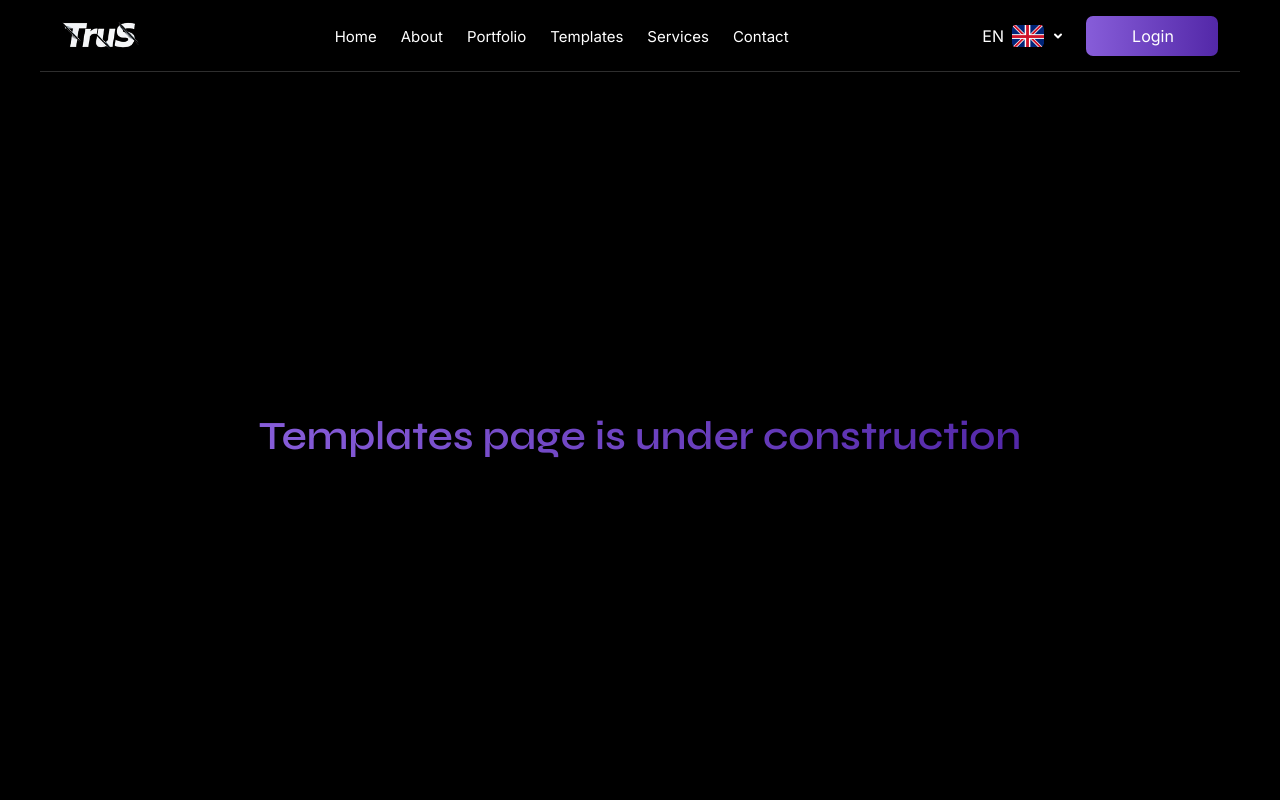
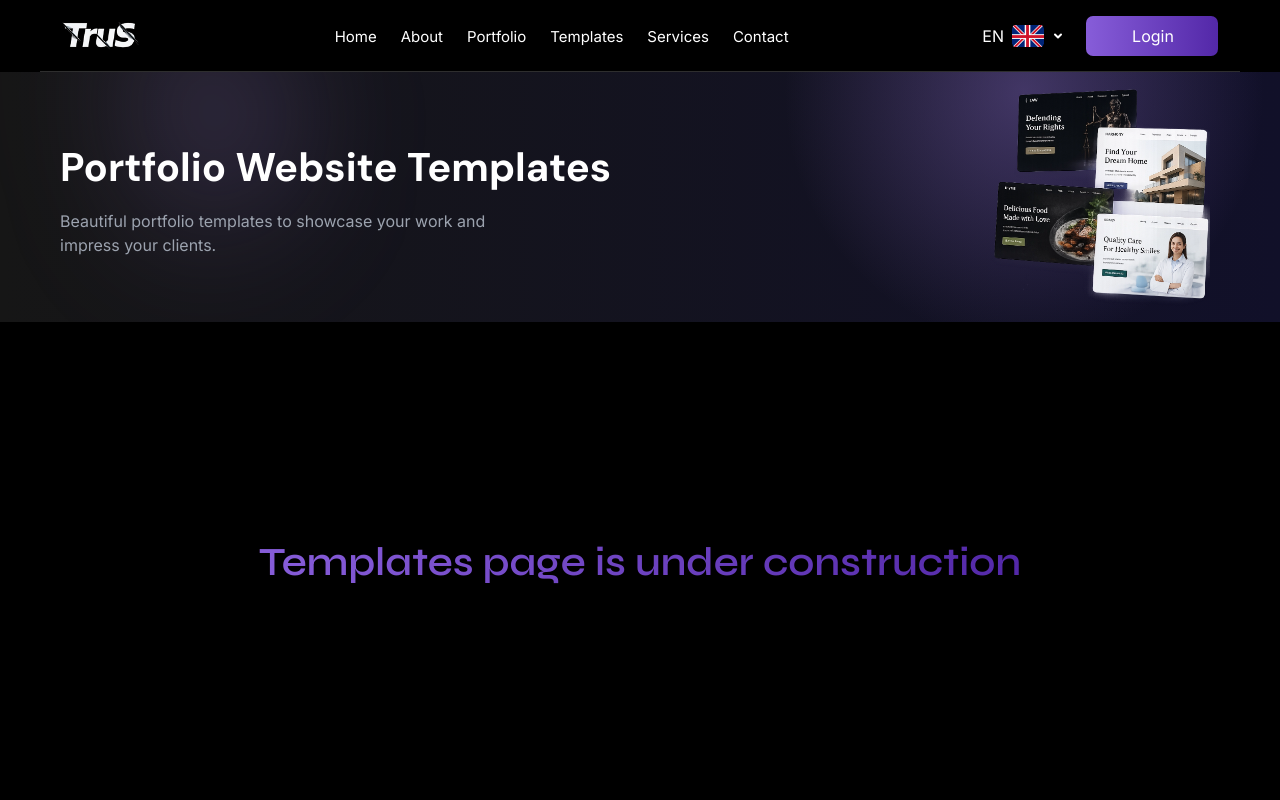
Before and after one commit to shadiiiHz/trus-web-app, a React (Vite) app: page /templates in a window 1280 px wide. Shown: the top 800 px of the page. Built offline with nearby package versions, Linux system fonts and the light colour scheme.

Commit message:
feat: :fire: add template banner

```diff
--- /dev/null
+++ b/src/components/templates/TemplateBanner.tsx
@@ -0,0 +1,60 @@
+import { siteConfig } from "@/config/site.config";
+
+/** Fixed banner height per design spec. */
+const BANNER_HEIGHT = 250;
+
+/**
+ * Right-side illustration. Drop the exported graphic in at this path
+ * (public/templates/banner-graphic.png) — served as-is, no build step needed.
+ */
+const BANNER_GRAPHIC_SRC = "/templates/Image-template.webp";
+
+/**
+ * Full-bleed banner below the Navbar. Height is fixed per design spec — not
+ * derived from content — so it stays pixel-identical to Figma regardless of
+ * copy length or locale.
+ */
+export function TemplatesBanner() {
+  const { headline, subtitle } = siteConfig.templatesPage.banner;
+
+  return (
+    <section
+      className="relative w-full overflow-hidden"
+      style={{
+        height: BANNER_HEIGHT,
+        background:
+          "radial-gradient(ellipse 400px 420px at 80% 8%, rgba(159,126,225,0.34), rgba(159,126,225,0) 60%), " +
+          "linear-gradient(90deg, rgba(22,22,22,1) 0%, rgba(17,16,41,1) 100%)",
+      }}
+    >
+      {/* Mirrors the right-side glow onto the top-left corner, smaller */}
+      <div
+        aria-hidden="true"
+        className="pointer-events-none absolute -top-16 left-10 h-60 w-60 rounded-full"
+        style={{
+          background: "radial-gradient(ellipse 200px 400px at 100% 8%, rgba(159,126,225,0.5), rgba(159,126,225,0) 90%)",
+          filter: "blur(70px)",
+        }}
+      />
+
+      <div className="relative mx-auto flex h-full max-w-300 items-center justify-between gap-8 px-5">
+        <div className="min-w-0">
+          <h1 className="font-hero text-display-sm md:text-display-md font-bold text-brand-white md:whitespace-nowrap">
+            {headline}
+          </h1>
+          <p className="mt-3 max-w-md font-body text-body text-brand-muted">
+            {subtitle}
+          </p>
+        </div>
+
+        <img
+          src={BANNER_GRAPHIC_SRC}
+          alt=""
+          className="hidden lg:block h-full w-auto max-h-full shrink-0 object-contain"
+        />
+      </div>
+    </section>
+  );
+}
+
+export default TemplatesBanner;
--- a/src/config/site.config.ts
+++ b/src/config/site.config.ts
@@ -305,6 +305,10 @@ function buildSiteConfig(locale: Locale) {
       } as Record<string, Array<{ id: number; image: string; link: string }>>,
     },
 
+    templatesPage: {
+      banner: dict.templatesPage.banner,
+    },
+
     contact: {
       eyebrow: dict.contact.eyebrow,
       heading: dict.contact.heading,
--- a/src/i18n/de.json
+++ b/src/i18n/de.json
@@ -256,6 +256,13 @@
     ]
   },
 
+  "templatesPage": {
+    "banner": {
+      "headline": "Portfolio-Website-Vorlagen",
+      "subtitle": "Wunderschöne Portfolio-Vorlagen, um deine Arbeit zu präsentieren und deine Kunden zu beeindrucken."
+    }
+  },
+
   "footer": {
     "firstColumn": "Leistungen",
     "secondColumn": "Unternehmen",
--- a/src/i18n/en.json
+++ b/src/i18n/en.json
@@ -249,6 +249,13 @@
     ]
   },
 
+  "templatesPage": {
+    "banner": {
+      "headline": "Portfolio Website Templates",
+      "subtitle": "Beautiful portfolio templates to showcase your work and impress your clients."
+    }
+  },
+
   "footer": {
     "firstColumn": "Services",
     "secondColumn": "Company",
--- a/src/i18n/es.json
+++ b/src/i18n/es.json
@@ -249,6 +249,13 @@
     ]
   },
 
+  "templatesPage": {
+    "banner": {
+      "headline": "Plantillas de sitios de portafolio",
+      "subtitle": "Hermosas plantillas de portafolio para mostrar tu trabajo e impresionar a tus clientes."
+    }
+  },
+
   "footer": {
     "firstColumn": "Servicios",
     "secondColumn": "Empresa",
--- a/src/i18n/fr.json
+++ b/src/i18n/fr.json
@@ -249,6 +249,13 @@
     ]
   },
 
+  "templatesPage": {
+    "banner": {
+      "headline": "Modèles de sites portfolio",
+      "subtitle": "De beaux modèles de portfolio pour présenter votre travail et impressionner vos clients."
+    }
+  },
+
   "footer": {
     "firstColumn": "Services",
     "secondColumn": "Entreprise",
--- a/src/i18n/it.json
+++ b/src/i18n/it.json
@@ -249,6 +249,13 @@
     ]
   },
 
+  "templatesPage": {
+    "banner": {
+      "headline": "Template di siti portfolio",
+      "subtitle": "Bellissimi template portfolio per mostrare il tuo lavoro e impressionare i tuoi clienti."
+    }
+  },
+
   "footer": {
     "firstColumn": "Servizi",
     "secondColumn": "Azienda",
--- a/src/i18n/ru.json
+++ b/src/i18n/ru.json
@@ -249,6 +249,13 @@
     ]
   },
 
+  "templatesPage": {
+    "banner": {
+      "headline": "Шаблоны сайтов-портфолио",
+      "subtitle": "Красивые шаблоны портфолио, чтобы показать вашу работу и впечатлить клиентов."
+    }
+  },
+
   "footer": {
     "firstColumn": "Услуги",
     "secondColumn": "Компания",
--- a/src/pages/TemplatesPage.tsx
+++ b/src/pages/TemplatesPage.tsx
@@ -1,10 +1,11 @@
 import { useEffect } from "react";
 import { Navbar } from "@/components/layout/Navbar";
 import { FooterSection } from "@/components/sections/FooterSection";
+import TemplatesBanner from "@/components/templates/TemplateBanner";
 
-// Placeholder — design pending. Header/footer are wired up so the page is
-// reachable and navigable; the body content will be replaced once the
-// layout is specified.
+// Body below the banner is still placeholder — design pending. Header/banner/
+// footer are wired up so the page is reachable and navigable; the rest of
+// the layout will be replaced once specified.
 export default function TemplatesPage() {
   // Client-side navigation keeps whatever scroll position Home was at
   // (e.g. deep in the page) — always land at the top of this page instead.
@@ -16,8 +17,14 @@ export default function TemplatesPage() {
     <div className="bg-brand-bg min-h-screen font-body antialiased">
       <Navbar />
 
-      <main className="flex min-h-screen items-center justify-center px-5 pt-18">
-        <h1
+      {/* pt-18 clears the fixed Navbar (h-18) — the banner itself starts
+          right below it, full-bleed edge to edge. */}
+      <div className="pt-18">
+        <TemplatesBanner />
+      </div>
+
+      <main className="flex min-h-[60vh] items-center justify-center px-5">
+        <h2
           className="text-display-md font-display font-semibold bg-clip-text text-transparent"
           style={{
             backgroundImage:
@@ -25,7 +32,7 @@ export default function TemplatesPage() {
           }}
         >
           Templates page is under construction
-        </h1>
+        </h2>
       </main>
 
       <FooterSection />
```
Also changed, not shown: public/templates/Image-template.webp (added).
